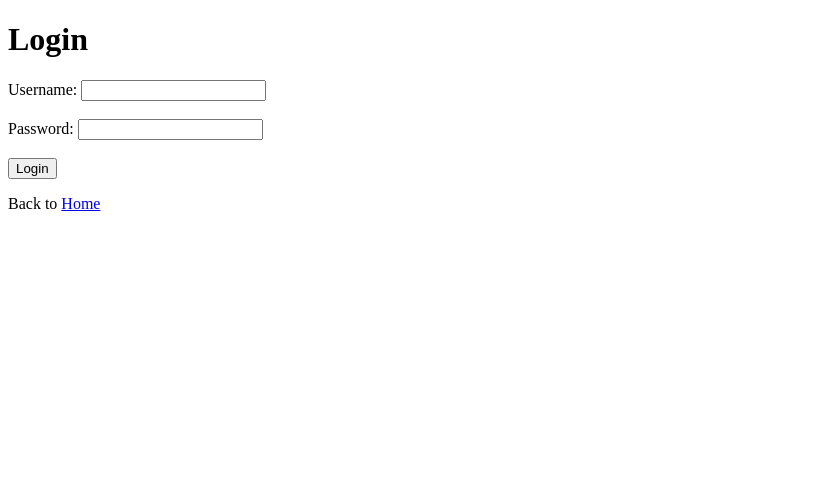
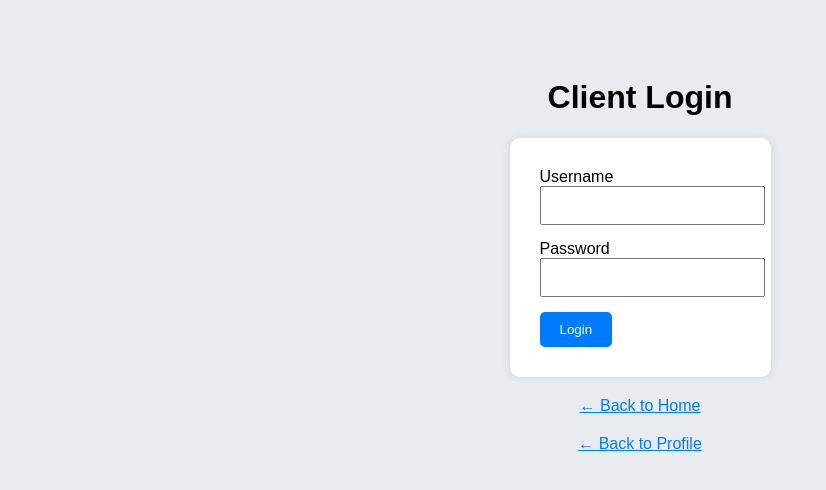
Before and after one commit to ajurdude/myrepo, a plain HTML site: page login.html in a window 1280 px wide. Shown: the whole page, without its empty margins (0-826 px from the left). Drawn offline with Linux system fonts and the light colour scheme.

Commit message:
linked created

```diff
--- a/login.html
+++ b/login.html
@@ -2,19 +2,28 @@
 <html lang="en">
 <head>
   <meta charset="UTF-8">
-  <title>Login Page</title>
+  <title>SecureGuard Login</title>
+  <style>
+    body { font-family: Arial, sans-serif; background-color: #e9ecef; text-align: center; padding: 50px; }
+    form { display: inline-block; text-align: left; background: white; padding: 30px; border-radius: 10px; box-shadow: 0 0 10px rgba(0,0,0,0.1); }
+    input { display: block; width: 100%; margin-bottom: 15px; padding: 10px; }
+    button { background-color: #007BFF; color: white; padding: 10px 20px; border: none; border-radius: 5px; }
+    button:hover { background-color: #0056b3; }
+    a { display: block; margin-top: 20px; color: #007BFF; }
+  </style>
 </head>
 <body>
-  <h1>Login</h1>
+  <h1>Client Login</h1>
   <form action="#" method="post">
-    <label for="username">Username:</label>
-    <input type="text" id="username" name="username"><br><br>
+    <label for="username">Username</label>
+    <input type="text" id="username" name="username" required>
 
-    <label for="password">Password:</label>
-    <input type="password" id="password" name="password"><br><br>
+    <label for="password">Password</label>
+    <input type="password" id="password" name="password" required>
 
     <button type="submit">Login</button>
   </form>
-  <p>Back to <a href="index.html">Home</a></p>
+  <a href="index.html">← Back to Home</a>
+  <a href="index.html">← Back to Profile</a>
 </body>
 </html>
```
Also changed, not shown: index.html (+10 -5 lines).
